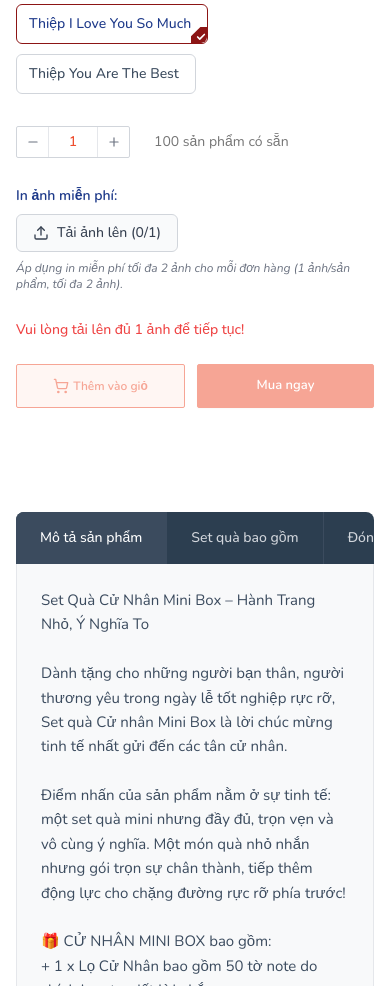
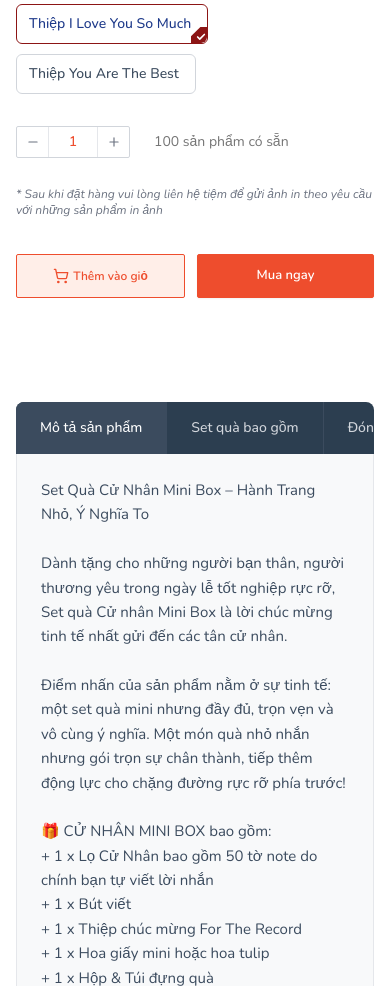
Before and after one commit to hoangtiny/tiemquatang1998, a React (Vite) app: page /san-pham/cu-nhan-mini-box in a window 390 px wide. Shown: the part 980-1966 px from the top of the page. Built offline with nearby package versions, Linux system fonts and the light colour scheme.

Commit message:
sửa in ảnh và vận chuyển

```diff
--- a/src/pages/CheckoutPage.jsx
+++ b/src/pages/CheckoutPage.jsx
@@ -1,6 +1,6 @@
 import React, { useState, useEffect } from 'react';
 import { useNavigate, useLocation } from 'react-router-dom';
-import { CheckCircle2, ChevronDown, CheckCircle, Sparkles, Heart } from 'lucide-react';
+import { CheckCircle2, ChevronDown, CheckCircle, Sparkles, Heart, MessageCircle } from 'lucide-react';
 import { useCart } from '../context/CartContext';
 import { sendOrderEmail } from '../services/emailService';
 
@@ -244,8 +244,9 @@ const CheckoutPage = () => {
           Cảm ơn bạn đã tin tưởng Tiệm quà tặng 1998. Đơn hàng của bạn đang được xử lý và sẽ sớm được giao.
         </p>
         <div className="flex flex-col sm:flex-row gap-4 items-center justify-center">
-          <a href="https://zalo.me/0339267766" target="_blank" rel="noopener noreferrer" className="bg-[#0068ff] text-white px-8 py-3 rounded-full font-bold outline-none hover:bg-[#0052cc] transition-colors shadow-lg shadow-blue-500/20 text-center flex items-center justify-center">
-            Xác nhận đơn hàng qua Zalo
+          <a href="https://m.me/tiemquatang1998.official" target="_blank" rel="noopener noreferrer" className="bg-gradient-to-tr from-[#ff605c] to-[#a332fc] text-white px-8 py-3 rounded-full font-bold outline-none hover:opacity-90 transition-opacity shadow-lg shadow-purple-500/20 text-center flex items-center justify-center gap-2">
+            <MessageCircle size={18} fill="currentColor" />
+            Xác nhận đơn hàng qua Messenger
           </a>
           <button onClick={() => window.location.href = '/'} className="bg-gray-200 text-gray-700 px-8 py-3 rounded-full font-bold outline-none hover:bg-gray-300 transition-colors shadow-lg">
             Trở về Trang Chủ
--- a/src/pages/ProductDetailPage.jsx
+++ b/src/pages/ProductDetailPage.jsx
@@ -404,101 +404,11 @@ const ProductDetailPage = ({ onNavigate }) => {
                 </span>
               </div>
 
-              {/* Free Photo Upload Section */}
               {displayData?.freePhoto && (
-                <div className="flex flex-col gap-2 mt-2 mb-2">
-                  <span className="text-sm font-semibold text-[#1e3a8a]">In ảnh miễn phí:</span>
-
-                  {parseInt(quantity, 10) > 2 ? (
-                    <div className="flex flex-col gap-3">
-                      <p className="text-sm text-gray-600">Với đơn hàng trên 2 sản phẩm, vui lòng gửi link Google Drive chứa ảnh của bạn.</p>
-                      <input
-                        type="url"
-                        placeholder="Dán link Google Drive tại đây..."
-                        value={driveLink}
-                        onChange={(e) => setDriveLink(e.target.value)}
-                        className="w-full px-4 py-2.5 rounded-md border border-gray-300 focus:ring-2 focus:ring-primary focus:border-primary outline-none transition-all text-sm"
-                      />
-                      <a
-                        href="https://zalo.me/0339267766"
-                        target="_blank"
-                        rel="noreferrer"
-                        className="flex items-center justify-center gap-2 px-4 py-2.5 bg-blue-500 hover:bg-blue-600 text-white rounded-md transition-colors text-sm font-medium w-fit shadow-sm"
-                      >
-                        Liên hệ Zalo Tiệm 1998
-                      </a>
-                    </div>
-                  ) : (
-                    <>
-                      <div className="flex items-center gap-3">
-                        <button
-                          onClick={() => fileInputRef.current?.click()}
-                          disabled={uploadedPhotos.length >= Math.min(quantity, 2)}
-                          className={`flex items-center justify-center gap-2 px-4 py-2 bg-gray-50 border border-gray-300 hover:border-primary text-gray-700 hover:text-primary rounded-md transition-colors text-sm font-medium ${uploadedPhotos.length >= Math.min(quantity, 2) ? 'opacity-50 cursor-not-allowed hidden' : ''}`}
-                        >
-                          <Upload size={16} />
-                          Tải ảnh lên ({uploadedPhotos.length}/{Math.min(quantity, 2)})
-                        </button>
-                        <input
-                          type="file"
-                          ref={fileInputRef}
-                          className="hidden"
-                          accept="image/*"
-                          multiple
-                          onChange={(e) => {
-                            const files = Array.from(e.target.files);
-                             setUploadedPhotos(prev => {
-                               const newPhotos = [...prev, ...files];
-                               // Chỉ giữ lại số lượng ảnh tối đa bằng số lượng sản phẩm nhưng không quá 2
-                               return newPhotos.slice(0, Math.min(quantity, 2));
-                             });
-                            // Reset input value to allow selecting the same file again
-                            if (fileInputRef.current) fileInputRef.current.value = '';
-                          }}
-                        />
-                      </div>
-
-                      {uploadedPhotos.length > 0 && (
-                        <div className="flex flex-wrap gap-2 mt-2">
-                          {uploadedPhotos.map((photo, index) => (
-                            <div key={index} className="flex items-center gap-2 bg-blue-50 text-blue-800 px-3 py-1.5 rounded-md border border-blue-100">
-                              <ImageIcon size={14} className="text-blue-600 flex-shrink-0" />
-                              <span className="text-xs font-medium max-w-[100px] truncate">{photo.name}</span>
-                              <button
-                                onClick={() => {
-                                  setUploadedPhotos(prev => prev.filter((_, i) => i !== index));
-                                }}
-                                className="text-blue-400 hover:text-red-500 transition-colors ml-1 flex-shrink-0"
-                                title="Xóa ảnh"
-                              >
-                                <X size={14} />
-                              </button>
-                            </div>
-                          ))}
-                        </div>
-                      )}
-                       <p className="text-xs text-gray-500 italic">Áp dụng in miễn phí tối đa 2 ảnh cho mỗi đơn hàng (1 ảnh/sản phẩm, tối đa 2 ảnh).</p>
-                    </>
-                  )}
-                </div>
+                <p className="text-xs sm:text-sm text-gray-500 italic mt-2 mb-4">
+                  * Sau khi đặt hàng vui lòng liên hệ tiệm để gửi ảnh in theo yêu cầu với những sản phẩm in ảnh
+                </p>
               )}
-
-              {/* Requirement Warning */}
-               {displayData?.freePhoto && (
-                 parseInt(quantity, 10) <= 2 ? (
-                   uploadedPhotos.length < parseInt(quantity, 10) && (
-                     <p className="text-sm font-medium text-red-500 mb-1">
-                       Vui lòng tải lên đủ {quantity} ảnh để tiếp tục!
-                     </p>
-                   )
-                 ) : (
-                   driveLink.trim() === '' && (
-                     <p className="text-sm font-medium text-red-500 mb-1">
-                       Vui lòng cung cấp link Google Drive để tiếp tục!
-                     </p>
-                   )
-                 )
-               )}
 
               <div className="flex flex-row gap-3 w-full">
                 {/* Add to Cart Outline button */}
@@ -508,20 +418,7 @@ const ProductDetailPage = ({ onNavigate }) => {
                     addToCart(item, quantity);
                     alert("Thêm vào giỏ hàng thành công!");
                   }}
-                   disabled={displayData?.freePhoto && (
-                     parseInt(quantity, 10) <= 2
-                       ? uploadedPhotos.length < parseInt(quantity, 10)
-                       : driveLink.trim() === ''
-                   )}
-                   className={`flex-1 sm:flex-none h-11 px-2 sm:px-6 bg-[#ffeee8] border border-[#ee4d2d] text-[#ee4d2d] font-semibold text-xs sm:text-[15px] whitespace-nowrap rounded-sm flex items-center justify-center gap-1 sm:gap-1.5 ${
-                     displayData?.freePhoto && (
-                       parseInt(quantity, 10) <= 2
-                         ? uploadedPhotos.length < parseInt(quantity, 10)
-                         : driveLink.trim() === ''
-                     )
-                      ? 'opacity-50 cursor-not-allowed'
-                      : 'hover:bg-[#fff5f1] transition-colors'
-                  }`}
+                  className="flex-1 sm:flex-none h-11 px-2 sm:px-6 bg-[#ffeee8] border border-[#ee4d2d] text-[#ee4d2d] font-semibold text-xs sm:text-[15px] whitespace-nowrap rounded-sm flex items-center justify-center gap-1 sm:gap-1.5 hover:bg-[#fff5f1] transition-colors"
                 >
                   <ShoppingCart size={16} className="sm:w-[18px] sm:h-[18px]" />
                   <span className="hidden min-[380px]:inline">Thêm vào giỏ</span>
@@ -535,20 +432,7 @@ const ProductDetailPage = ({ onNavigate }) => {
                     addToCart(item, quantity);
                     navigate('/checkout');
                   }}
-                   disabled={displayData?.freePhoto && (
-                     parseInt(quantity, 10) <= 2
-                       ? uploadedPhotos.length < parseInt(quantity, 10)
-                       : driveLink.trim() === ''
-                   )}
-                   className={`flex-1 sm:flex-none h-11 px-3 sm:px-10 border border-[#ee4d2d] bg-[#ee4d2d] text-white font-semibold text-[13px] sm:text-[15px] whitespace-nowrap shadow-sm rounded-sm ${
-                     displayData?.freePhoto && (
-                       parseInt(quantity, 10) <= 2
-                         ? uploadedPhotos.length < parseInt(quantity, 10)
-                         : driveLink.trim() === ''
-                     )
-                      ? 'opacity-50 cursor-not-allowed'
-                      : 'hover:opacity-90 transition-colors'
-                  }`}
+                  className="flex-1 sm:flex-none h-11 px-3 sm:px-10 border border-[#ee4d2d] bg-[#ee4d2d] text-white font-semibold text-[13px] sm:text-[15px] whitespace-nowrap shadow-sm rounded-sm hover:opacity-90 transition-colors"
                 >
                   Mua ngay
                 </button>
```
Also changed, not shown: 5 other files (tests, documents, lock files or other folders).
